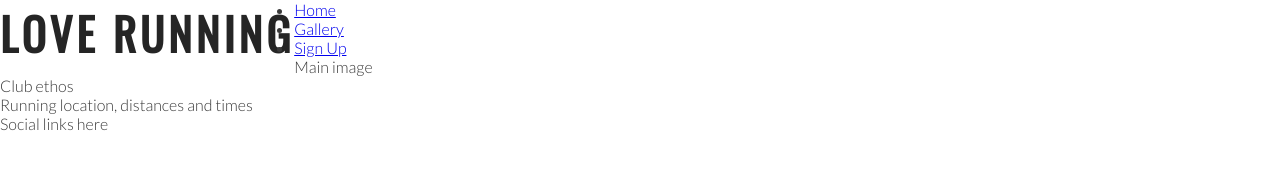
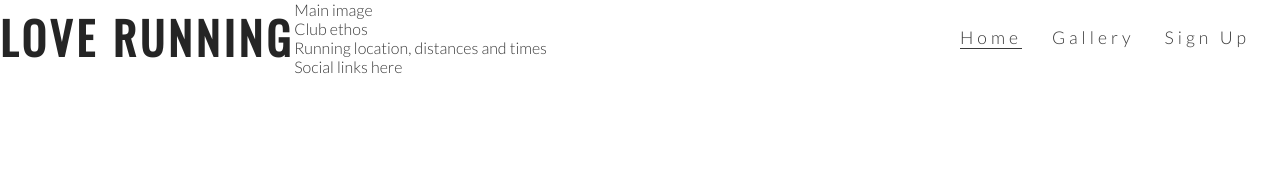
Before and after one commit to ankasendo/Love-Running-1, a plain HTML site: page index.html in a window 1280 px wide. Drawn offline with nearby package versions, Linux system fonts and the light colour scheme.

Commit message:
Add navigation links

```diff
--- a/assets/css/style.css
+++ b/assets/css/style.css
@@ -14,14 +14,44 @@ body {
 
 /* headings and logo */
 
-h1, h2 {
- font-family: Oswald, sans-serif;
- text-transform: uppercase;
- letter-spacing: 4px;
- color: #252525;
+h1,
+h2 {
+    font-family: Oswald, sans-serif;
+    text-transform: uppercase;
+    letter-spacing: 4px;
+    color: #252525;
 }
 
-#logo{
+#logo {
     float: left;
     font-size: 280%;
 }
+
+/*navigation links*/
+
+#menu {
+    font-size: 110%;
+    letter-spacing: 4px;
+}
+#menu, #logo {
+    line-height: 75px;
+}
+
+#menu li {
+    float: right;
+    list-style-type: none;
+    margin-right: 30px;
+}
+
+#menu a {
+    text-decoration: none;
+    color: inherit;
+}
+
+#menu a:hover {
+    border-bottom: 1px solid #3a3a3a;
+}
+
+.active {
+    border-bottom: 1px solid #3a3a3a;
+}
--- a/index.html
+++ b/index.html
@@ -18,15 +18,15 @@
             <h1 id="logo">Love Running</h1>
         </a>
         <nav>
-            <ul>
+            <ul id="menu">
                 <li>
-                    <a href="index.html">Home</a>
+                    <a href="#">Sign Up</a>
                 </li>
                 <li>
                     <a href="#">Gallery</a>
                 </li>
                 <li>
-                    <a href="#">Sign Up</a>
+                    <a href="index.html" class="active">Home</a>
                 </li>
             </ul>
         </nav>
```
